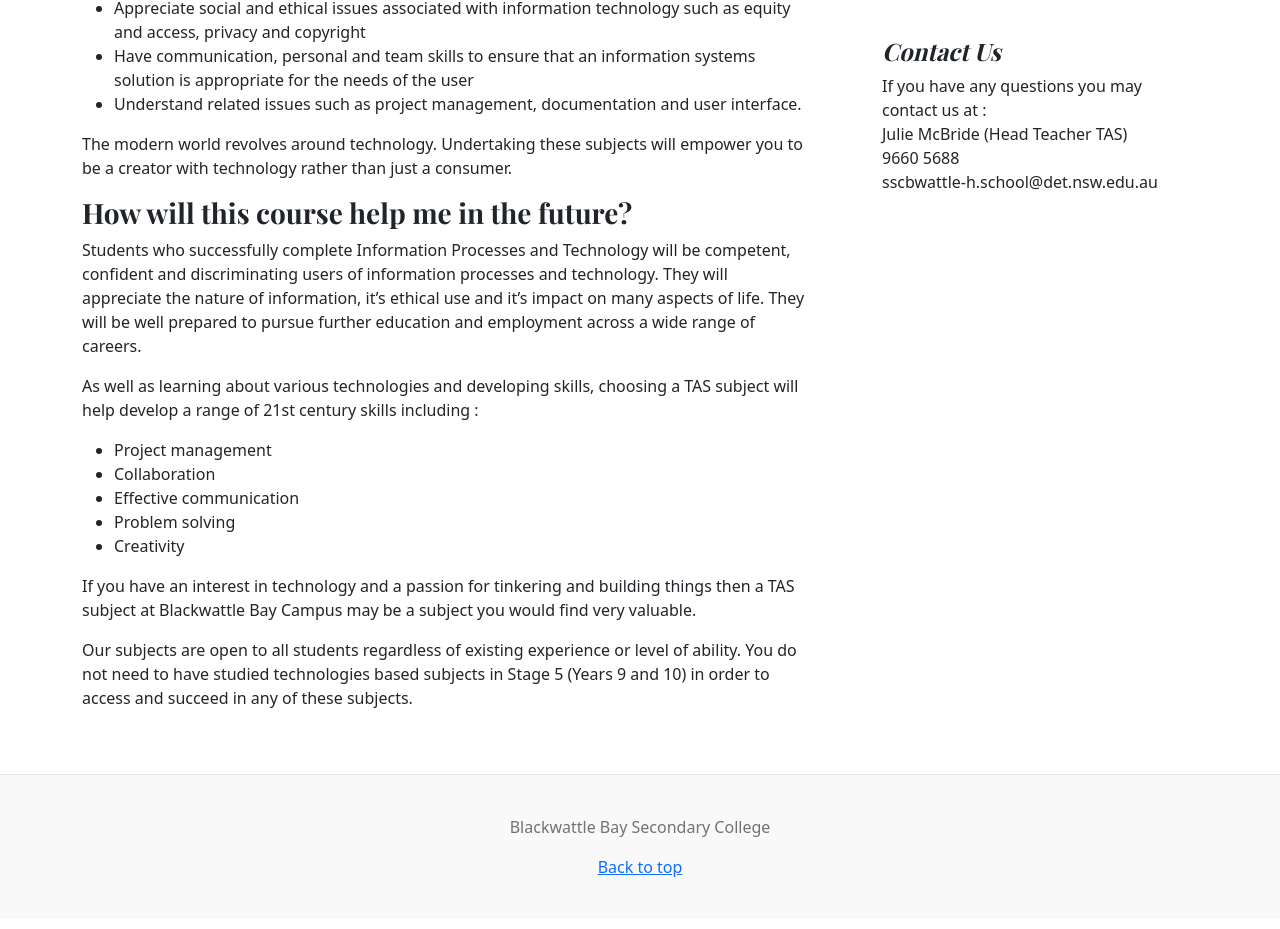
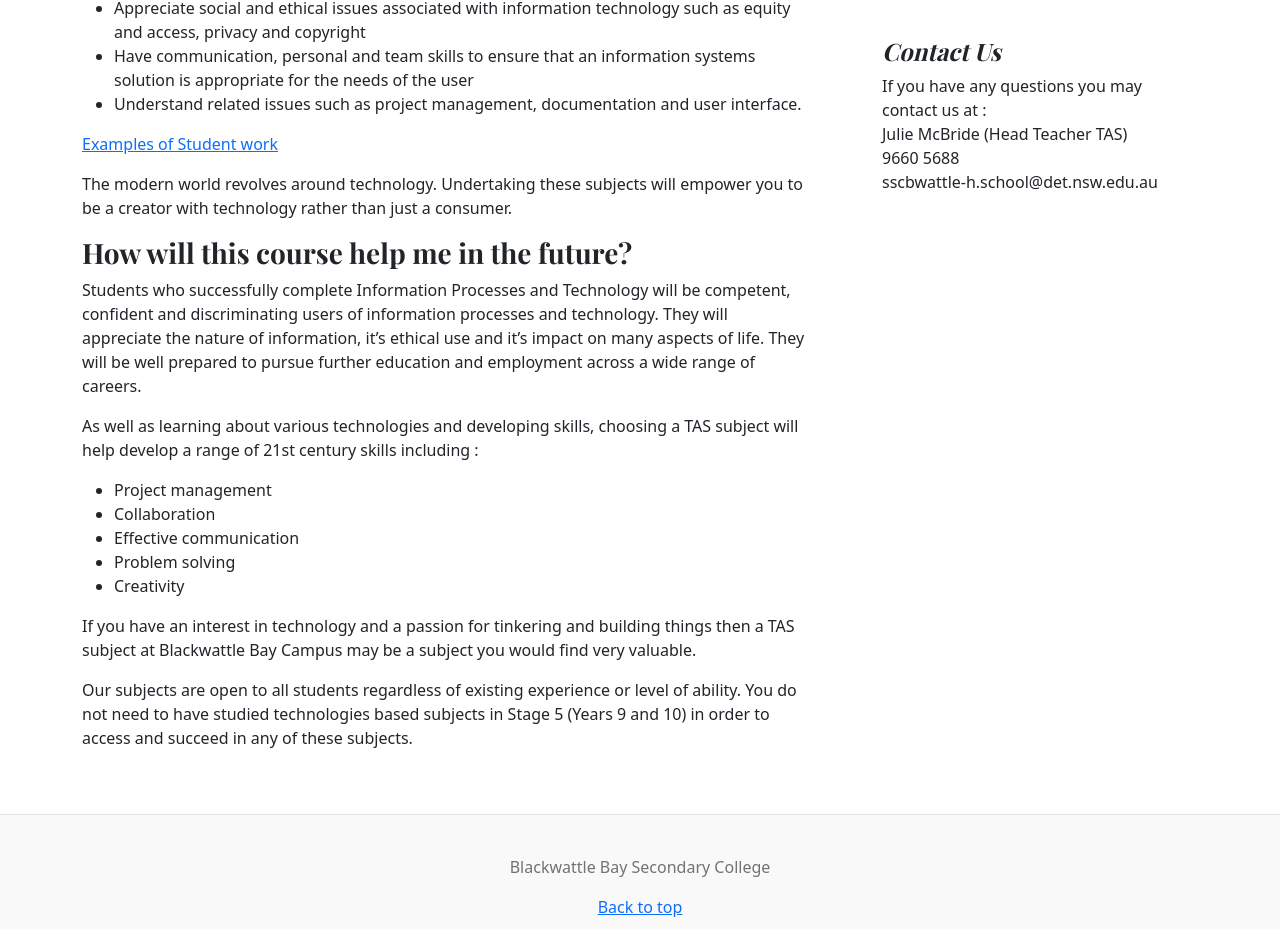
Before and after one commit to blackwattleTas/blackwattleTas.github.io, a plain HTML site: page Information-Processes-and-Technology.html in a window 1280 px wide. Shown: the part 971-1900 px from the top of the page. Drawn offline with nearby package versions, Linux system fonts and the light colour scheme.

Commit message:
added links to student work

```diff
--- a/Information-Processes-and-Technology.html
+++ b/Information-Processes-and-Technology.html
@@ -181,6 +181,8 @@
             <li>Understand related issues such as project management, documentation and user interface.</li>
           </ul>
 
+          <p><a href='https://bwattle.github.io/StudentProjects/A_IPT.html'>Examples of Student work</a></p>
+
         <p>The modern world revolves around technology.  Undertaking these subjects will empower you to be a creator with technology rather than just a consumer.</p>
 
           <h3>How will this course help me in the future?</h3>
```
Also changed, not shown: Software-Design-and-Development.html (+2 -0 lines).
